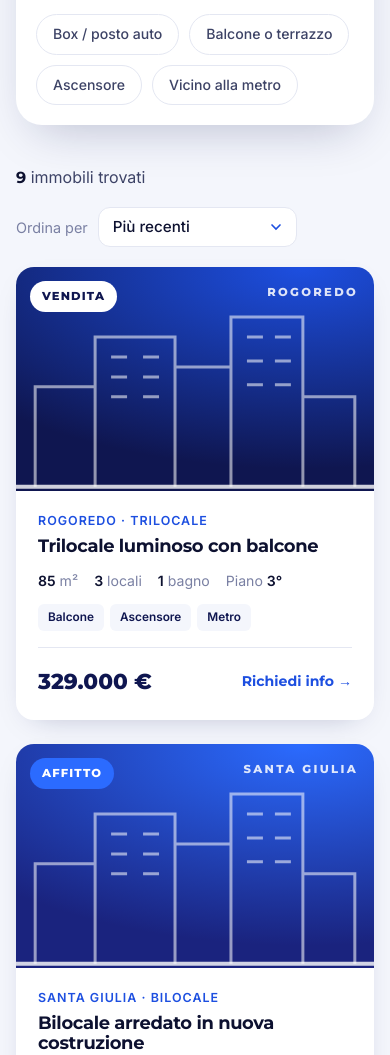
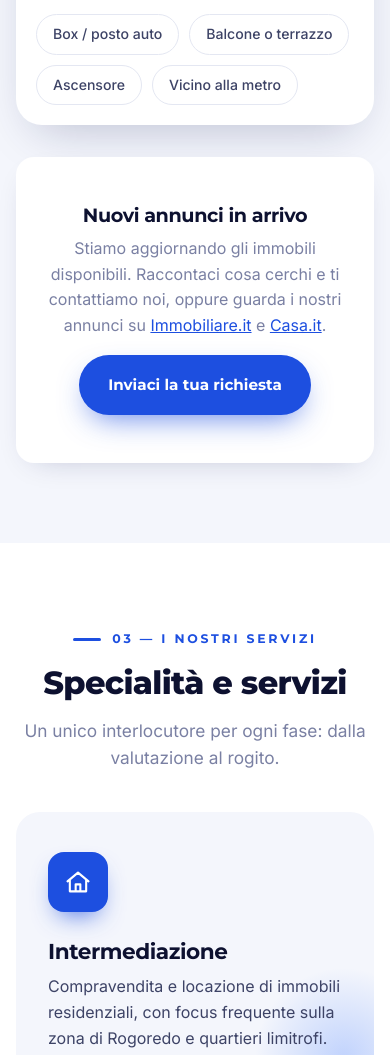
Before and after one commit to nh9nvbn4b9-ai/milanocase-, a plain HTML site: page index.html in a window 390 px wide. Shown: the part 1540-2595 px from the top of the page. Drawn offline with Linux system fonts and the light colour scheme.

Commit message:
Ricerca immobili: rimossi gli annunci di prova, messaggio 'Nuovi annunci in arrivo'
Co-Authored-By: Claude Opus 5.5 <noreply@anthropic.com>
Claude-Session: https://claude.ai/code/session_01D1P1C7HeNZVUTUwPC8kRvy

```diff
--- a/css/style.css
+++ b/css/style.css
@@ -357,3 +357,6 @@ p { margin: 0 0 1em; }
 }
 
 .about__img { height: auto; }
+
+[hidden] { display: none !important; }
+.empty { margin-top: 32px; }
--- a/index.html
+++ b/index.html
@@ -170,8 +170,8 @@
     <div class="results" id="results"></div>
 
     <div class="empty" id="empty" hidden>
-      <h3>Nessun immobile corrisponde ai filtri</h3>
-      <p>Raccontaci cosa cerchi: ti avviseremo appena arriva la casa giusta.</p>
+      <h3 id="emptyTitle">Nessun immobile corrisponde ai filtri</h3>
+      <p id="emptyText">Raccontaci cosa cerchi: ti avviseremo appena arriva la casa giusta.</p>
       <a class="btn btn--primary" href="https://wa.me/393667607114?text=Ciao%20Milanocase%2C%20sto%20cercando%20casa%3A%20" target="_blank" rel="noopener">Inviaci la tua richiesta</a>
     </div>
 
--- a/js/listings.js
+++ b/js/listings.js
@@ -1,24 +1,25 @@
 /*
  * ELENCO IMMOBILI
  * ------------------------------------------------------------------
- * Questi sono ANNUNCI DI ESEMPIO per mostrare il funzionamento dei filtri.
- * Sostituirli con gli immobili reali dell'agenzia.
+ * Inserire qui gli immobili reali dell'agenzia, uno per riga, tra le parentesi quadre.
+ * Finché l'elenco è vuoto, la sezione "Ricerca immobili" mostra un invito a contattare l'agenzia.
+ *
+ * Esempio di un immobile (copiarlo dentro le parentesi quadre e modificarlo):
+ *
+ *   { id: 1, titolo: "Trilocale luminoso con balcone", zona: "Rogoredo", tipo: "Trilocale",
+ *     contratto: "vendita", prezzo: 329000, mq: 85, locali: 3, bagni: 1, piano: "3°",
+ *     box: false, balcone: true, ascensore: true, metro: true, data: 1,
+ *     foto: "assets/img/immobili/trilocale-rogoredo.jpg",
+ *     link: "https://www.immobiliare.it/annunci/..." },
  *
  * Campi:
+ *   zona:      Rogoredo | Santa Giulia | Corvetto | Porta Romana | Ponte Lambro
+ *   tipo:      Monolocale | Bilocale | Trilocale | Quadrilocale | Attico
  *   contratto: "vendita" | "affitto"
  *   prezzo:    numero in € (per l'affitto: canone mensile)
- *   foto:      percorso immagine opzionale (es. "assets/img/immobili/via-xyz.jpg").
- *              Se assente viene mostrata una copertina grafica.
- *   link:      link opzionale all'annuncio completo (es. su Immobiliare.it)
+ *   data:      numero per l'ordine "Più recenti" (più alto = più recente)
+ *   foto:      facoltativa; se assente viene mostrata una copertina grafica
+ *   link:      facoltativo; link all'annuncio completo (altrimenti apre WhatsApp)
  */
 window.MILANOCASE_IMMOBILI = [
-  { id: 1, titolo: "Trilocale luminoso con balcone", zona: "Rogoredo", tipo: "Trilocale", contratto: "vendita", prezzo: 329000, mq: 85, locali: 3, bagni: 1, piano: "3°", box: false, balcone: true, ascensore: true, metro: true, data: 20 },
-  { id: 2, titolo: "Bilocale arredato in nuova costruzione", zona: "Santa Giulia", tipo: "Bilocale", contratto: "affitto", prezzo: 1250, mq: 58, locali: 2, bagni: 1, piano: "5°", box: true, balcone: true, ascensore: true, metro: false, data: 19 },
-  { id: 3, titolo: "Quadrilocale con doppi servizi e box", zona: "Santa Giulia", tipo: "Quadrilocale", contratto: "vendita", prezzo: 545000, mq: 118, locali: 4, bagni: 2, piano: "2°", box: true, balcone: true, ascensore: true, metro: false, data: 18 },
-  { id: 4, titolo: "Monolocale ristrutturato vicino M3", zona: "Rogoredo", tipo: "Monolocale", contratto: "affitto", prezzo: 780, mq: 35, locali: 1, bagni: 1, piano: "1°", box: false, balcone: false, ascensore: true, metro: true, data: 17 },
-  { id: 5, titolo: "Bilocale con terrazzino", zona: "Corvetto", tipo: "Bilocale", contratto: "vendita", prezzo: 215000, mq: 55, locali: 2, bagni: 1, piano: "4°", box: false, balcone: true, ascensore: true, metro: true, data: 16 },
-  { id: 6, titolo: "Attico panoramico con terrazzo", zona: "Porta Romana", tipo: "Attico", contratto: "vendita", prezzo: 890000, mq: 140, locali: 4, bagni: 2, piano: "8°", box: true, balcone: true, ascensore: true, metro: true, data: 15 },
-  { id: 7, titolo: "Trilocale in contesto verde", zona: "Ponte Lambro", tipo: "Trilocale", contratto: "affitto", prezzo: 1100, mq: 78, locali: 3, bagni: 1, piano: "Rialzato", box: true, balcone: false, ascensore: false, metro: false, data: 14 },
-  { id: 8, titolo: "Trilocale da riattare, ottimo investimento", zona: "Rogoredo", tipo: "Trilocale", contratto: "vendita", prezzo: 249000, mq: 80, locali: 3, bagni: 1, piano: "2°", box: false, balcone: true, ascensore: false, metro: true, data: 13 },
-  { id: 9, titolo: "Bilocale signorile con cantina", zona: "Porta Romana", tipo: "Bilocale", contratto: "affitto", prezzo: 1550, mq: 62, locali: 2, bagni: 1, piano: "3°", box: false, balcone: true, ascensore: true, metro: true, data: 12 }
 ];
--- a/js/main.js
+++ b/js/main.js
@@ -123,6 +123,14 @@
 
     results.innerHTML = list.map(card).join('');
     empty.hidden = list.length > 0;
+    // nessun immobile pubblicato: messaggio dedicato e niente contatore/ordinamento
+    const none = data.length === 0;
+    $('.results__bar').hidden = none;
+    $('.portals').hidden = none;
+    $('#emptyTitle').textContent = none ? 'Nuovi annunci in arrivo' : 'Nessun immobile corrisponde ai filtri';
+    $('#emptyText').innerHTML = none
+      ? 'Stiamo aggiornando gli immobili disponibili. Raccontaci cosa cerchi e ti contattiamo noi, oppure guarda i nostri annunci su <a href="https://www.immobiliare.it/" target="_blank" rel="noopener">Immobiliare.it</a> e <a href="https://www.casa.it/" target="_blank" rel="noopener">Casa.it</a>.'
+      : 'Raccontaci cosa cerchi: ti avviseremo appena arriva la casa giusta.';
     count.innerHTML = `<b>${list.length}</b> ${list.length === 1 ? 'immobile trovato' : 'immobili trovati'}`;
   };
 
```
